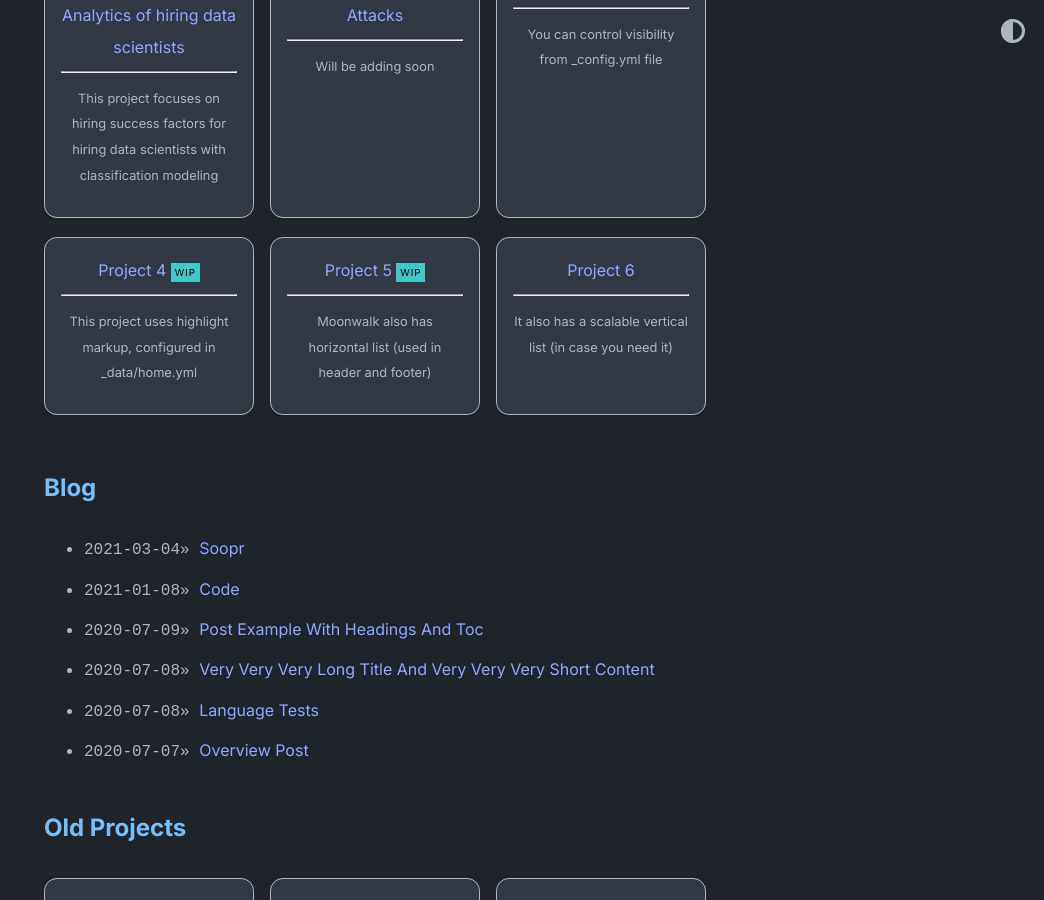
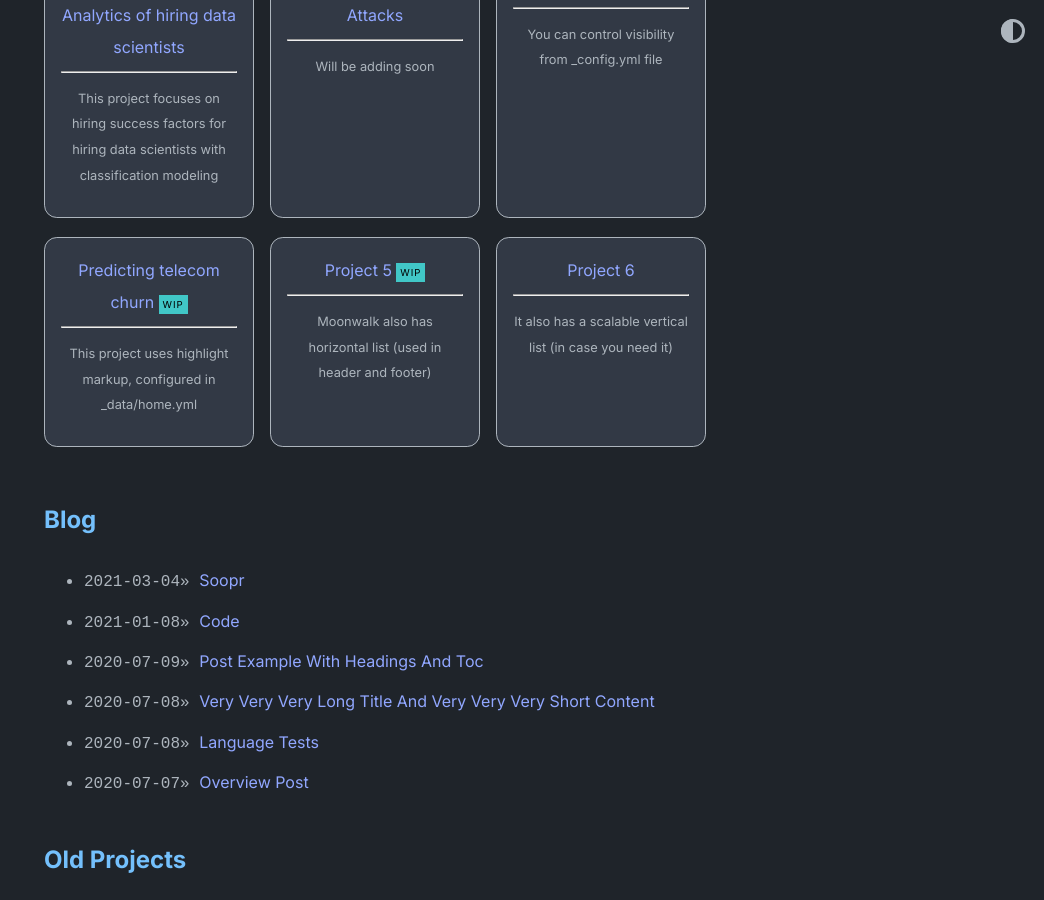
Before and after one commit to stackbit-projects/pleasant-oak-ce82d, a Jekyll site: the page built from index.md, in a window 1280 px wide and 900 px high, scrolled down 489 px. Shown: the whole window, without its empty margins (236-1280 px from the left). Built offline with Jekyll 4.4.1, drawn with Linux system fonts in a browser that asks for light colours.

Commit message:
home.yml: updated title in project_entries

```diff
--- a/_data/home.yml
+++ b/_data/home.yml
@@ -18,7 +18,7 @@ project_entries:
   - title: Project 3
     url: overview-post
     desc: You can control visibility from _config.yml file
-  - title: Project 4
+  - title: Predicting telecom churn
     url: overview-post
     desc: 'This project uses highlight markup, configured in _data/home.yml'
     highlight: WIP
```
